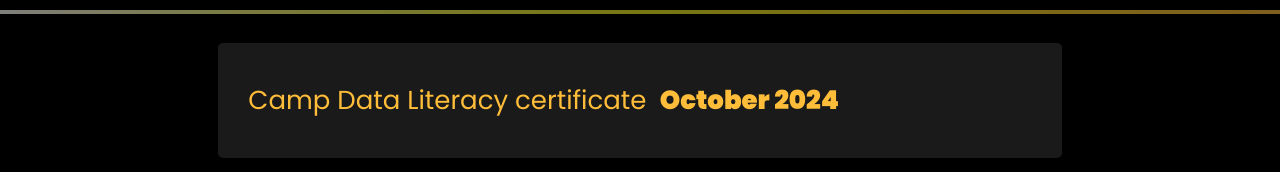
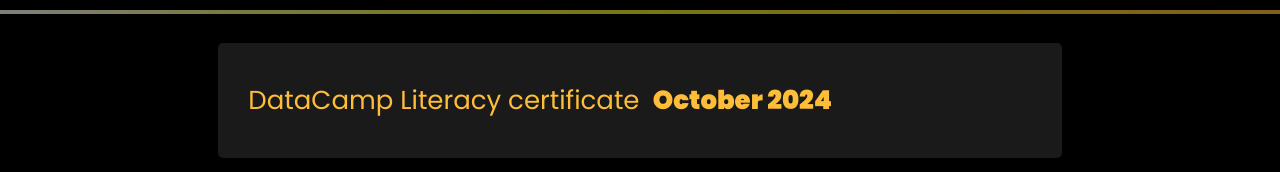
Before and after one commit to NikitaChaudhari144/-NikitaChaudhari144.github.io, a plain HTML site: page index.html in a window 1280 px wide. Shown: the part 3937-4109 px from the top of the page. Drawn offline with Linux system fonts and the light colour scheme; files whose address does not match are found by name.

Commit message:
Update index.html

```diff
--- a/index.html
+++ b/index.html
@@ -473,7 +473,7 @@
 			<div class="resume-wrap ftco-animate">
 				<h2 style="text-align: left; padding-left: 15px;"></h2>
 				<h2><a href="https://drive.google.com/file/d/13qDrfTticPjyU_bXHdkWMW6Bx3P-OkX5/view?usp=drive_link"
-						target="_blank">Camp Data Literacy certificate<span class="date"> &nbsp; October
+						target="_blank"> DataCamp Literacy certificate<span class="date"> &nbsp; October
 							2024</span></a></h2>
 			</div>
 		</div>
```
